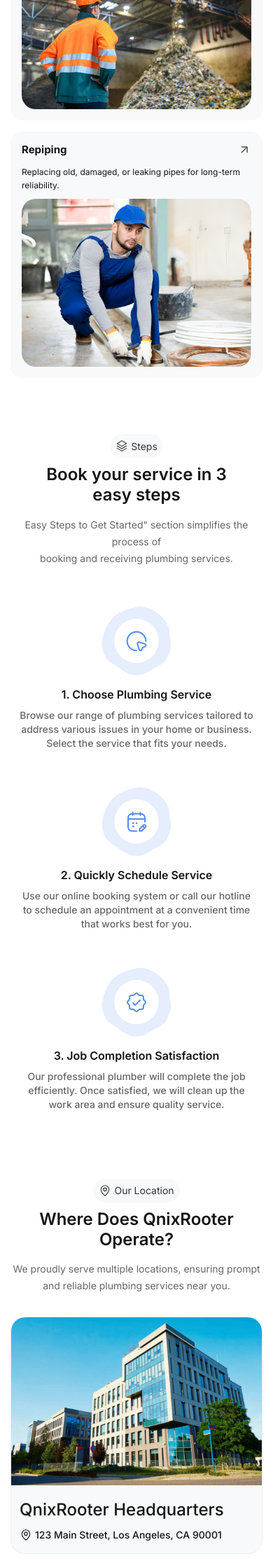
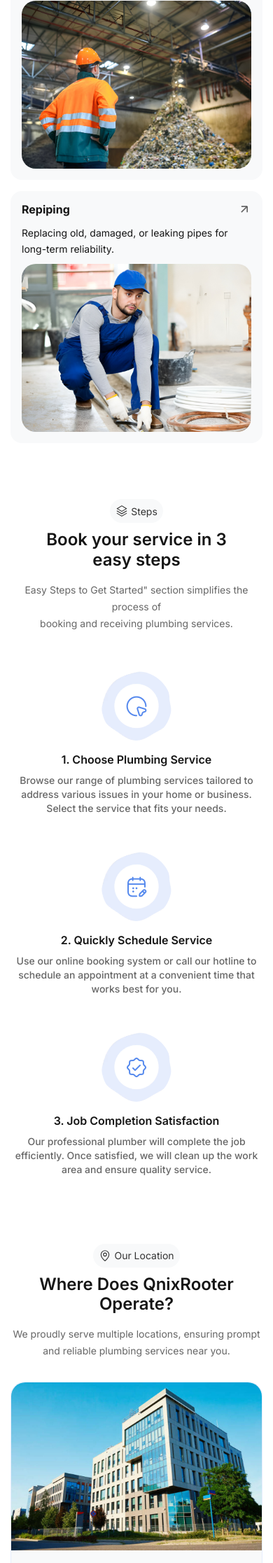
Before and after one commit to Alpesh-Rathod/swiftrooter, a PHP site: page /services.html in a window 390 px wide. Shown: the part 2607-4840 px from the top of the page at 70% size. Run offline with PHP 8.4, Linux system fonts and the light colour scheme.

Commit message:
Check Responsive

```diff
--- a/assets/css/style.css
+++ b/assets/css/style.css
@@ -2113,13 +2116,25 @@ title {
     margin-top: 80px;
   }
 
+  .our__location--section .our__location--grid .our__location--content .location__text-box h2 {
+    font-size: 28px;
+    line-height: 32px;
+    padding-bottom: 15px;
+  }
 }
 
 /* Tablet Portrait & Mobile Landscape - 768px to 991px */
 @media (max-width: 991px) {
 
+  .services__details-section,
+  .privacy__policy--section,
+  .contact__us--section,
+  .about__Qnixrooter--section {
+    padding-top: 140px;
+  }
+
   .about__Qnixrooter--section .about__Qnixrooter--grid .about__images--right {
-    margin-top: 2rem;
+    margin-top: 0rem;
   }
 
   .about__Qnixrooter--section .about__Qnixrooter--grid {
@@ -2441,10 +2464,6 @@ title {
     font-size: 16px;
   }
 
-  .services__section .service-card__description {
-    font-size: 13px;
-  }
-
   .services__section .service-card__image {
     height: 260px;
   }
@@ -2886,14 +2908,6 @@ title {
     font-size: 13px;
   }
 
-  .services__section .service-card__title {
-    font-size: 15px;
-  }
-
-  .services__section .service-card__description {
-    font-size: 12px;
-  }
-
   .services__section .service-card__image {
     height: 240px;
   }
@@ -2926,7 +2940,7 @@ title {
 
   /* Service Steps */
   .service__step--section .service__step--grid .step__item {
-    padding: 16px 12px;
+    padding: 16px 4px;
   }
 
   .service__step--section .service__step--grid .step__item .step__icon-box {
@@ -2945,9 +2959,14 @@ title {
     margin-bottom: 10px;
   }
 
+  .services__details-content .emergency__contact .contact__text-box h4,
   .service__step--section .service__step--grid .step__item .step__content-box p {
     font-size: 14px;
     line-height: 20px;
+  }
+
+  .hero__banner--section .membership__container .member__text span {
+    font-size: 14px;
   }
 
   /* Trusted Plumbing */
@@ -3087,10 +3107,10 @@ title {
   }
 
   .our__location--section .our__location--grid .our__location--content .location__text-box h2 {
-    font-size: 24px;
+    font-size: 20px;
     padding-bottom: 12px;
   }
-
+.contact__us--grid .contact-us-innner .contact-us-innner-right .btn.btn-primary,
   .our__location--section .our__location--grid .our__location--content .location__text-box p {
     font-size: 14px;
     line-height: 20px;
--- a/grease-traps.html
+++ b/grease-traps.html
@@ -432,6 +432,7 @@
                                     d="M20.447 20.452h-3.554v-5.569c0-1.328-.027-3.037-1.852-3.037-1.853 0-2.136 1.445-2.136 2.939v5.667H9.351V9h3.414v1.561h.046c.477-.9 1.637-1.85 3.37-1.85 3.601 0 4.267 2.37 4.267 5.455v6.286zM5.337 7.433c-1.144 0-2.063-.926-2.063-2.065 0-1.138.92-2.063 2.063-2.063 1.14 0 2.064.925 2.064 2.063 0 1.139-.925 2.065-2.064 2.065zm1.782 13.019H3.555V9h3.564v11.452zM22.225 0H1.771C.792 0 0 .774 0 1.729v20.542C0 23.227.792 24 1.771 24h20.451C23.2 24 24 23.227 24 22.271V1.729C24 .774 23.2 0 22.222 0h.003z" />
                             </svg>
                         </a>
+
                     </div>
                 </div>
             </div>
```
Also changed, not shown: other parts of assets/css/style.css (+21 -50 lines).
